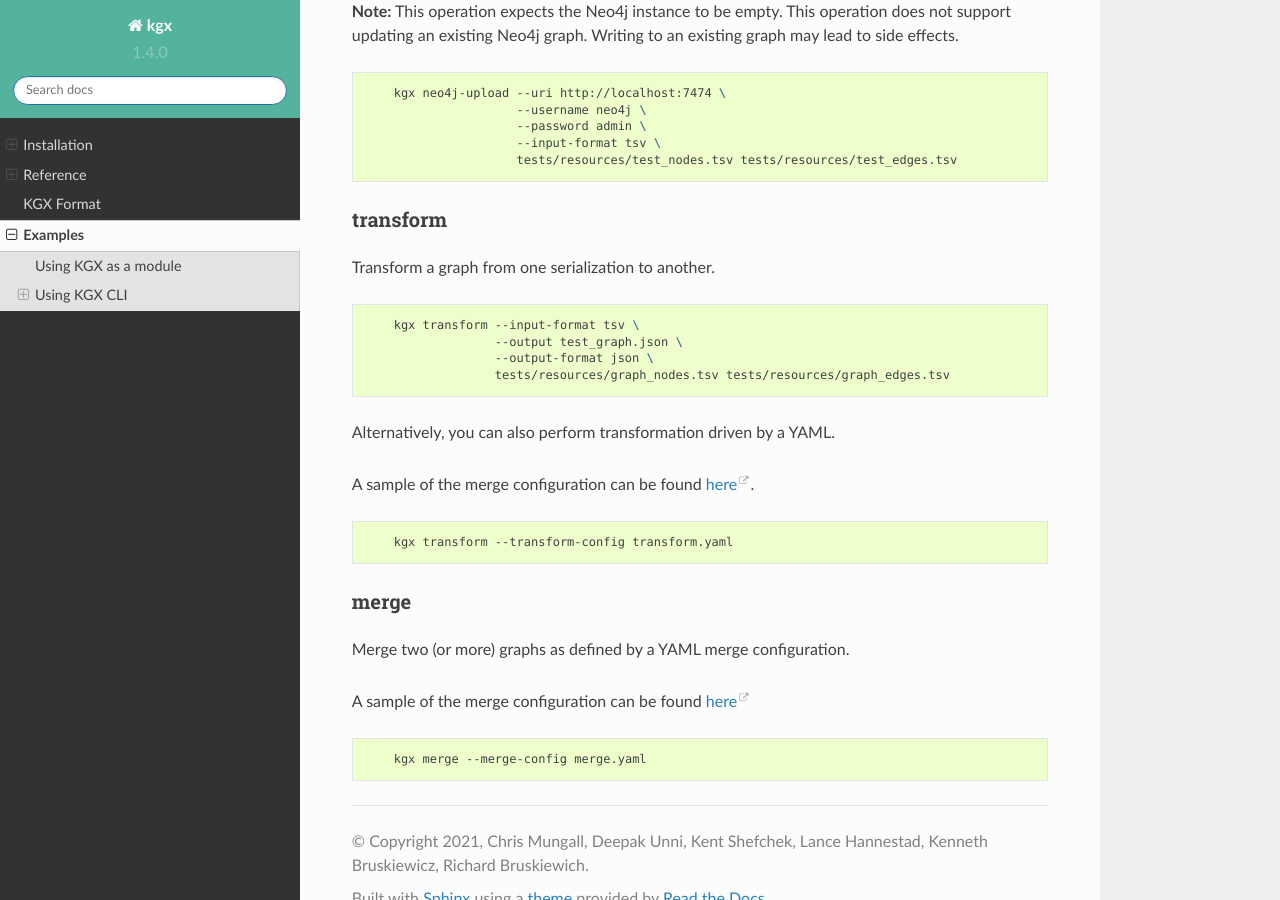
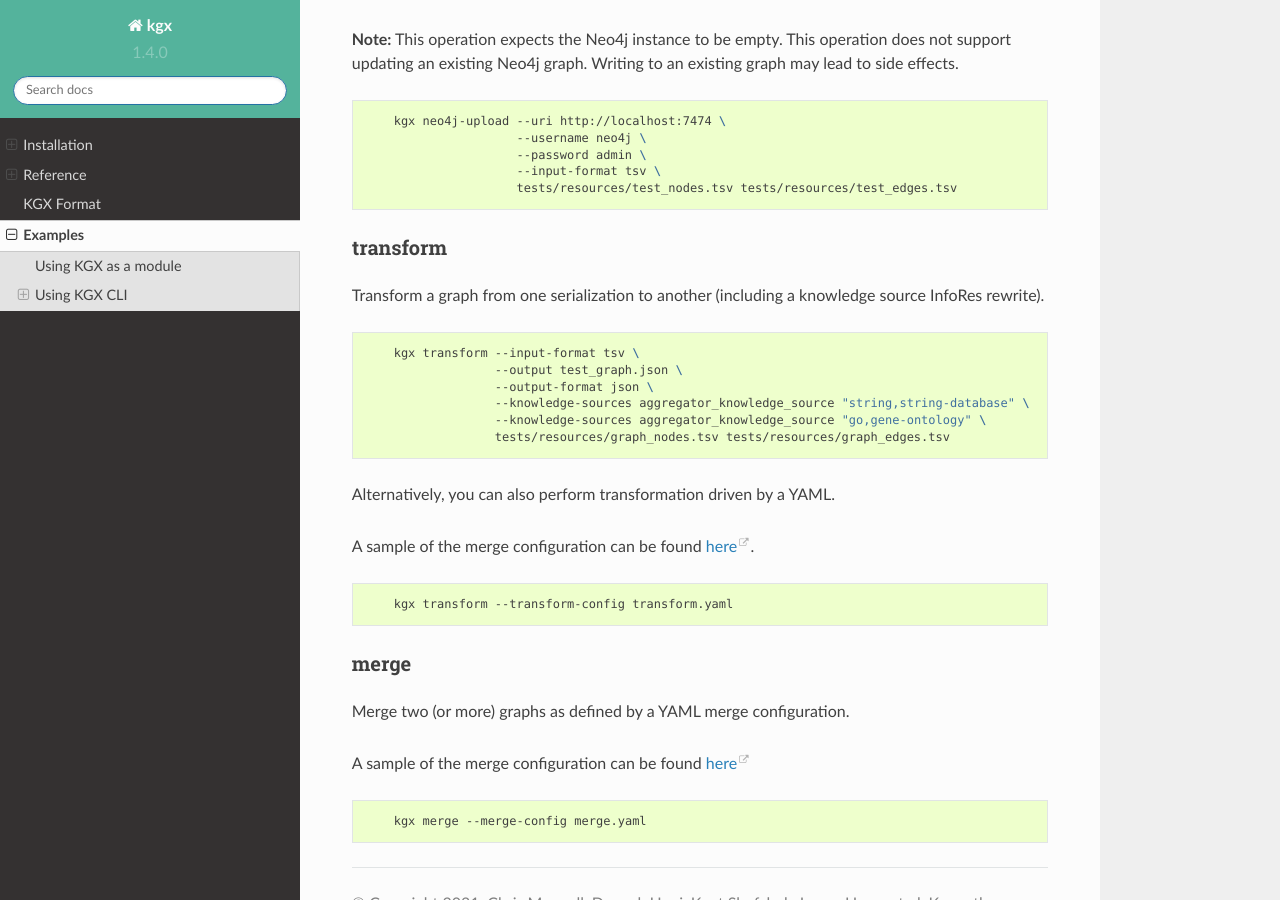
Before and after one commit to biolink/kgx, a Sphinx documentation site: the page built from docs/examples.md, in a window 1280 px wide and 900 px high, scrolled down 1707 px. Built offline with Sphinx 7.4.7 and the Read the Docs theme 2.0.0, drawn with Linux system fonts in a browser that asks for light colours; pages that are not in the unit, such as notebooks, are missing from menus; some of the changed text lies outside the part shown.

Commit message:
Add some updated content to the docs.

````diff
--- a/docs/examples.md
+++ b/docs/examples.md
@@ -87,12 +89,14 @@ may lead to side effects.
 
 ### transform
 
-Transform a graph from one serialization to another.
+Transform a graph from one serialization to another (including a knowledge source InfoRes rewrite).
 
 ```bash
     kgx transform --input-format tsv \
                   --output test_graph.json \
                   --output-format json \
+                  --knowledge-sources aggregator_knowledge_source "string,string-database" \
+                  --knowledge-sources aggregator_knowledge_source "go,gene-ontology" \
                   tests/resources/graph_nodes.tsv tests/resources/graph_edges.tsv
 ```
 
````
Also changed, not shown: other parts of docs/examples.md (+4 -2 lines), 2 other files.
